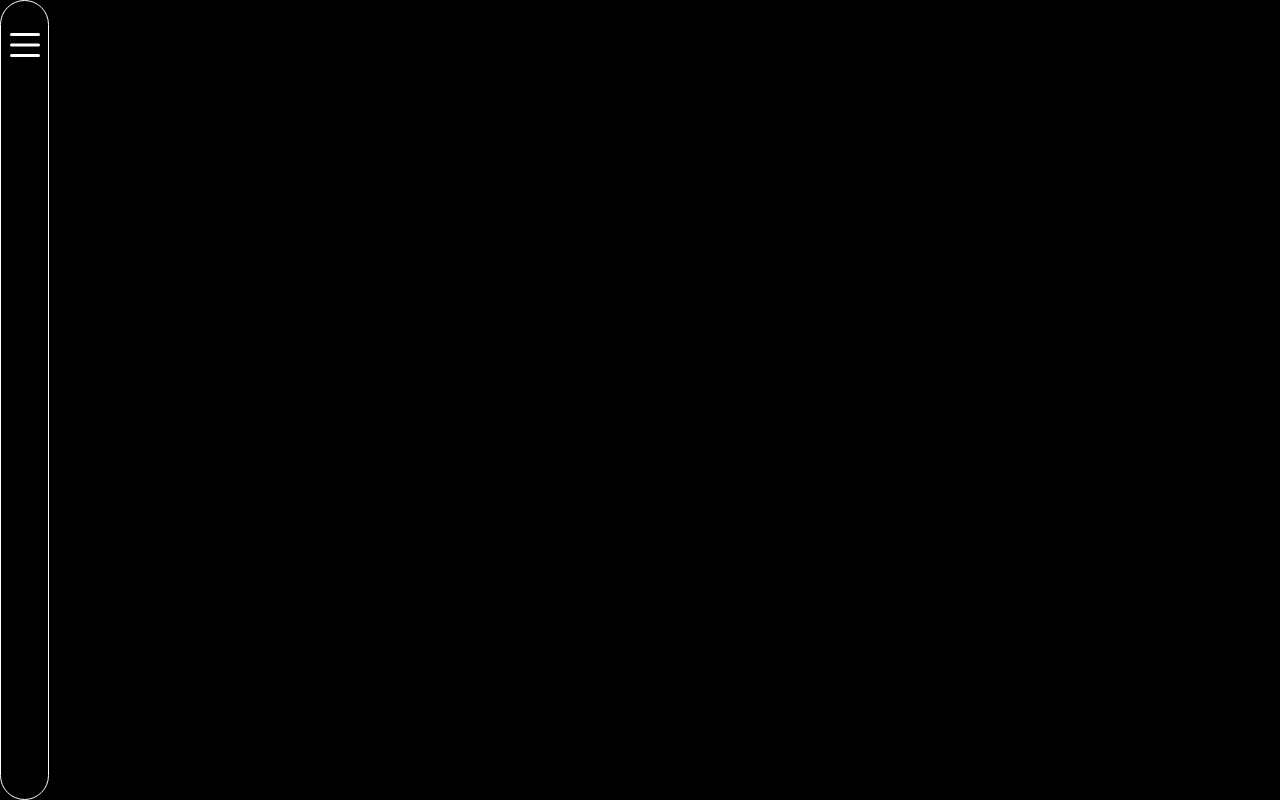
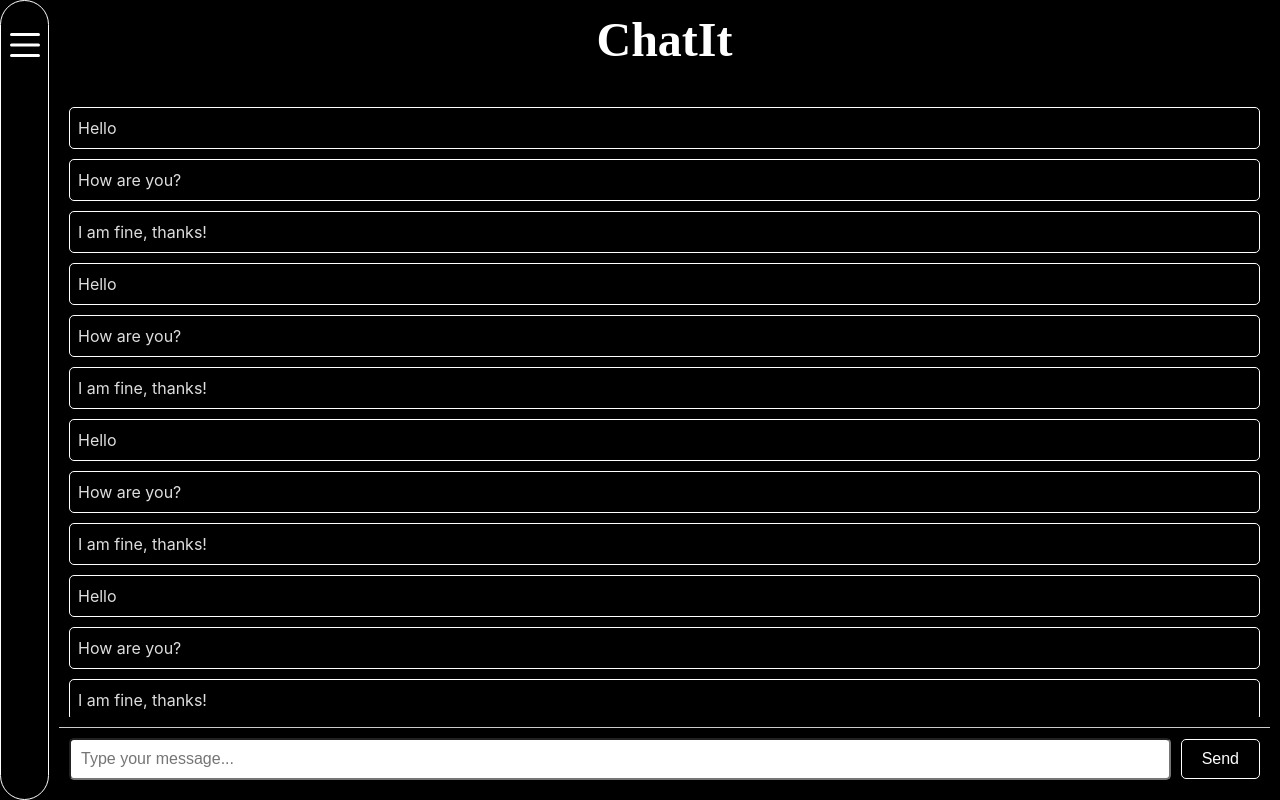
Before and after one commit to igor-eremn/real-time-chat, a React (Vite) app in the folder frontend/: page /chat/1 in a window 1280 px wide. Before the commit this address had no page. Built offline with nearby package versions, Linux system fonts and the light colour scheme.

Commit message:
updated chathomepage: showing all chats avaliable; added chat page: showing chat room of selected id + some styling

```diff
--- a/frontend/components/navigation/SideNavigation.jsx
+++ b/frontend/components/navigation/SideNavigation.jsx
@@ -8,7 +8,7 @@ const SideNavigation = () => {
 
   const topMenuItems = [
     { icon: <IoHome size={24} />, label: 'Home', path: '/' },
-    { icon: <IoChatbubble size={24} />, label: 'Chats', path: '/chat' },
+    { icon: <IoChatbubble size={24} />, label: 'Chats', path: '/chats' },
   ];
 
   return (
--- /dev/null
+++ b/frontend/pages/ChatHomePage/ChatHomePage.css
@@ -0,0 +1,18 @@
+.chat-grid {
+  padding-top: 50px;
+    display: grid;
+    grid-template-columns: repeat(1, minmax(0, 1fr));
+    gap: 1rem;
+  }
+
+  @media (min-width: 768px) {
+    .chat-grid {
+      grid-template-columns: repeat(2, minmax(0, 1fr));
+    }
+  }
+
+  @media (min-width: 1024px) {
+    .chat-grid {
+      grid-template-columns: repeat(3, minmax(0, 1fr));
+    }
+  }
--- /dev/null
+++ b/frontend/pages/ChatHomePage/ChatHomePage.jsx
@@ -0,0 +1,55 @@
+import React, { useState, useEffect } from 'react';
+import Header from '../../components/header/Header';
+import ChatCard from '../../components/chat-card/ChatCard';
+import './ChatHomePage.css';
+
+const ChatHomePage = ({ userId }) => {
+  const [chatsData, setChatsData] = useState([]);
+
+  const fetchChats = async () => {
+    try {
+      const response = await fetch('http://localhost:3000/chats/');
+      if (!response.ok) {
+        console.log('Error fetching chats:', response.statusText);
+        return;
+      }
+      const data = await response.json();
+      setChatsData(data);
+    } catch (err) {
+      console.error(err);
+    }
+  };
+
+  const handleChatCardClick = (chatId) => () => {
+    console.log('Chat card clicked:', chatId);
+    window.location.href = `/chat/${chatId}`;
+  };
+
+  useEffect(() => {
+    fetchChats();
+  }, []);
+
+  return (
+    <div className="page-container">
+      <div className="page-content">
+        <Header />
+        <div className="chat-grid">
+          {chatsData.map((chat) => (
+            <ChatCard
+              key={chat._id}
+              chatId={chat._id}
+              chatName={chat.name}
+              chatDescription={chat.description}
+              createdAt={chat.createdAt}
+              participants={chat.participants}
+              userId={userId}
+              click={handleChatCardClick(chat._id)}
+            />
+          ))}
+        </div>
+      </div>
+    </div>
+  );
+}
+
+export default ChatHomePage;
--- a/frontend/pages/ChatPage/ChatPage.css
+++ b/frontend/pages/ChatPage/ChatPage.css
@@ -1,18 +1,65 @@
-.chat-grid {
-  padding-top: 50px;
-    display: grid;
-    grid-template-columns: repeat(1, minmax(0, 1fr));
-    gap: 1rem;
-  }
+.chat-page-container {
+    display: flex;
+    flex-direction: column;
+    height: 100vh;
+}
 
-  @media (min-width: 768px) {
-    .chat-grid {
-      grid-template-columns: repeat(2, minmax(0, 1fr));
-    }
-  }
+.chat-content {
+    display: flex;
+    flex-direction: column;
+    justify-content: flex-end;
+    height: 100%;
+    padding: 10px;
+}
 
-  @media (min-width: 1024px) {
-    .chat-grid {
-      grid-template-columns: repeat(3, minmax(0, 1fr));
-    }
-  }
+.messages-container {
+    flex-grow: 1;
+    max-height: 75vh;
+    overflow-y: auto; /* Makes the messages area scrollable */
+    padding: 10px;
+    background-color: #000000;
+    height: 100%; /* Ensure it takes available space */
+    margin-bottom: 10px; /* Adds space above the input field */
+}
+
+.message {
+    margin-bottom: 10px;
+    padding: 8px;
+    background-color: #000000;
+    border: 1px solid white;
+    border-radius: 5px;
+}
+
+.message-input-container {
+    display: flex;
+    align-items: center;
+    padding: 10px;
+    border-top: 1px solid #ccc;
+    background-color: rgb(0, 0, 0);
+    position: relative;
+    bottom: 0;
+}
+
+.message-input {
+    flex-grow: 1;
+    padding: 10px;
+    font-size: 16px;
+    border-radius: 5px;
+    margin-right: 10px;
+}
+
+.send-button {
+    padding: 10px 20px;
+    font-size: 16px;
+    background-color: #000000;
+    border: 1px solid white;
+    color: rgb(255, 253, 253);
+    border-radius: 5px;
+    cursor: pointer;
+    transition: all 0.3s ease;
+}
+
+.send-button:hover {
+    background-color: #ffffff;
+    color: rgb(0, 0, 0);
+}
--- a/frontend/pages/ChatPage/ChatPage.jsx
+++ b/frontend/pages/ChatPage/ChatPage.jsx
@@ -1,45 +1,62 @@
 import React, { useState, useEffect } from 'react';
+import { useParams } from 'react-router-dom';
 import Header from '../../components/header/Header';
-import ChatCard from '../../components/chat-card/ChatCard';
 import './ChatPage.css';
 
 const ChatPage = ({ userId }) => {
-  const [chatsData, setChatsData] = useState([]);
+    const { chatId } = useParams();
+    const [messages, setMessages] = useState([]);
+    const [newMessage, setNewMessage] = useState("");
 
-  const fetchChats = async () => {
-    try {
-      const response = await fetch('http://localhost:3000/chats/');
-      if (!response.ok) {
-        console.log('Error fetching chats:', response.statusText);
-        return;
-      }
-      const data = await response.json();
-      setChatsData(data);
-    } catch (err) {
-      console.error(err);
+    useEffect(() => {
+        console.log('Chat ID from URL:', chatId);
+        const fetchedMessages = [
+            { id: 1, text: 'Hello' },
+            { id: 2, text: 'How are you?' },
+            { id: 3, text: 'I am fine, thanks!' },
+            { id: 4, text: 'Hello' },
+            { id: 5, text: 'How are you?' },
+            { id: 6, text: 'I am fine, thanks!' },
+            { id: 7, text: 'Hello' },
+            { id: 8, text: 'How are you?' },
+            { id: 9, text: 'I am fine, thanks!' },
+            { id: 10, text: 'Hello' },
+            { id: 11, text: 'How are you?' },
+            { id: 12, text: 'I am fine, thanks!' },
+            { id: 13, text: 'Hello' },
+            { id: 14, text: 'How are you?' },
+            { id: 15, text: 'I am fine, thanks!' },
+        ];
+        setMessages(fetchedMessages);
+    }, [chatId]);
+
+    const handleSendMessage = () => {
+        if (newMessage.trim()) {
+            setMessages([...messages, { id: messages.length + 1, text: newMessage }]);
+            setNewMessage("");
         }
     };
 
-  useEffect(() => {
-    fetchChats();
-  }, []);
-
     return (
-    <div className="page-container">
-      <div className="page-content">
+        <div className="chat-page-container">
             <Header />
-        <div className="chat-grid">
-          {chatsData.map((chat) => (
-            <ChatCard
-              key={chat._id}
-              chatId={chat._id}
-              chatName={chat.name}
-              chatDescription={chat.description}
-              createdAt={chat.createdAt}
-              participants={chat.participants}
-              userId={userId}
+            <div className="chat-content">
+                <div className="messages-container">
+                    {messages.map(message => (
+                        <div key={message.id} className="message">
+                            {message.text}
+                        </div>
+                    ))}
+                </div>
+                <div className="message-input-container">
+                    <input
+                        type="text"
+                        value={newMessage}
+                        onChange={(e) => setNewMessage(e.target.value)}
+                        placeholder="Type your message..."
+                        className="message-input"
                     />
-          ))}
+                    <button onClick={handleSendMessage} className="send-button">Send</button>
                 </div>
             </div>
         </div>
--- a/frontend/src/App.jsx
+++ b/frontend/src/App.jsx
@@ -3,9 +3,10 @@ import { BrowserRouter as Router, Route, Routes } from 'react-router-dom';
 import './App.css';
 import SideNavigation from '../components/navigation/SideNavigation.jsx';
 import HomePage from '../pages/HomePage/HomePage.jsx';
-import ChatPage from '../pages/ChatPage/ChatPage.jsx';
+import ChatHomePage from '../pages/ChatHomePage/ChatHomePage.jsx';
 import SettingsPage from '../pages/SettingsPage/SettingsPage.jsx';
 import UserPage from '../pages/UserPage/UserPage.jsx';
+import ChatPage from '../pages/ChatPage/ChatPage.jsx';
 
 //TODO: fix the problem when signed out, breaks chat window + user page
 
@@ -32,24 +33,25 @@ const App = () => {
         <SideNavigation />
         <main className="main-content">
           <Routes>
-            <Route path="/"           element={
+            <Route path="/" element={
               <HomePage
               />}
             />
-            <Route path="/home"       element={
+            <Route path="/home" element={
               <HomePage
               />}
             />
-            <Route path="/chat"       element={
-              <ChatPage
-                userId={currentUserId}
-              />}
+            <Route path="/chats" element={
+              <ChatHomePage userId={currentUserId} />}
             />
-            <Route path="/settings"   element={
+            <Route path="/chat/:chatId" element={
+              <ChatPage userId={currentUserId} />}
+            />
+            <Route path="/settings" element={
               <SettingsPage
               />}
             />
-            <Route path="/user"       element={
+            <Route path="/user" element={
               <UserPage
                 setUser={handleUserLogin}
                 logout={handleUserLogout}
```
Also changed, not shown: frontend/components/chat-card/ChatCard.jsx (+9 -5 lines). Lines whose indentation alone changed are shown as unchanged.
